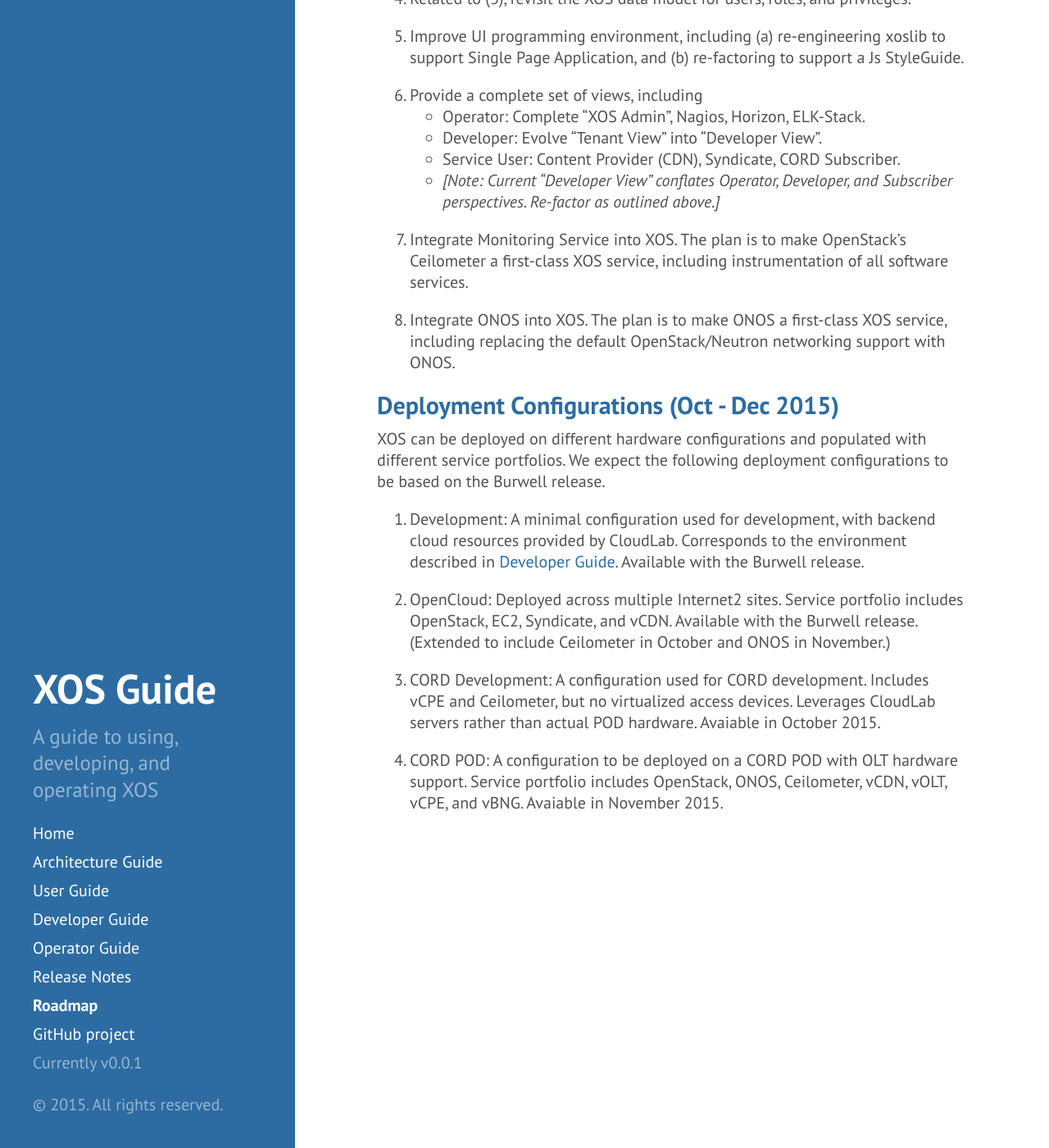
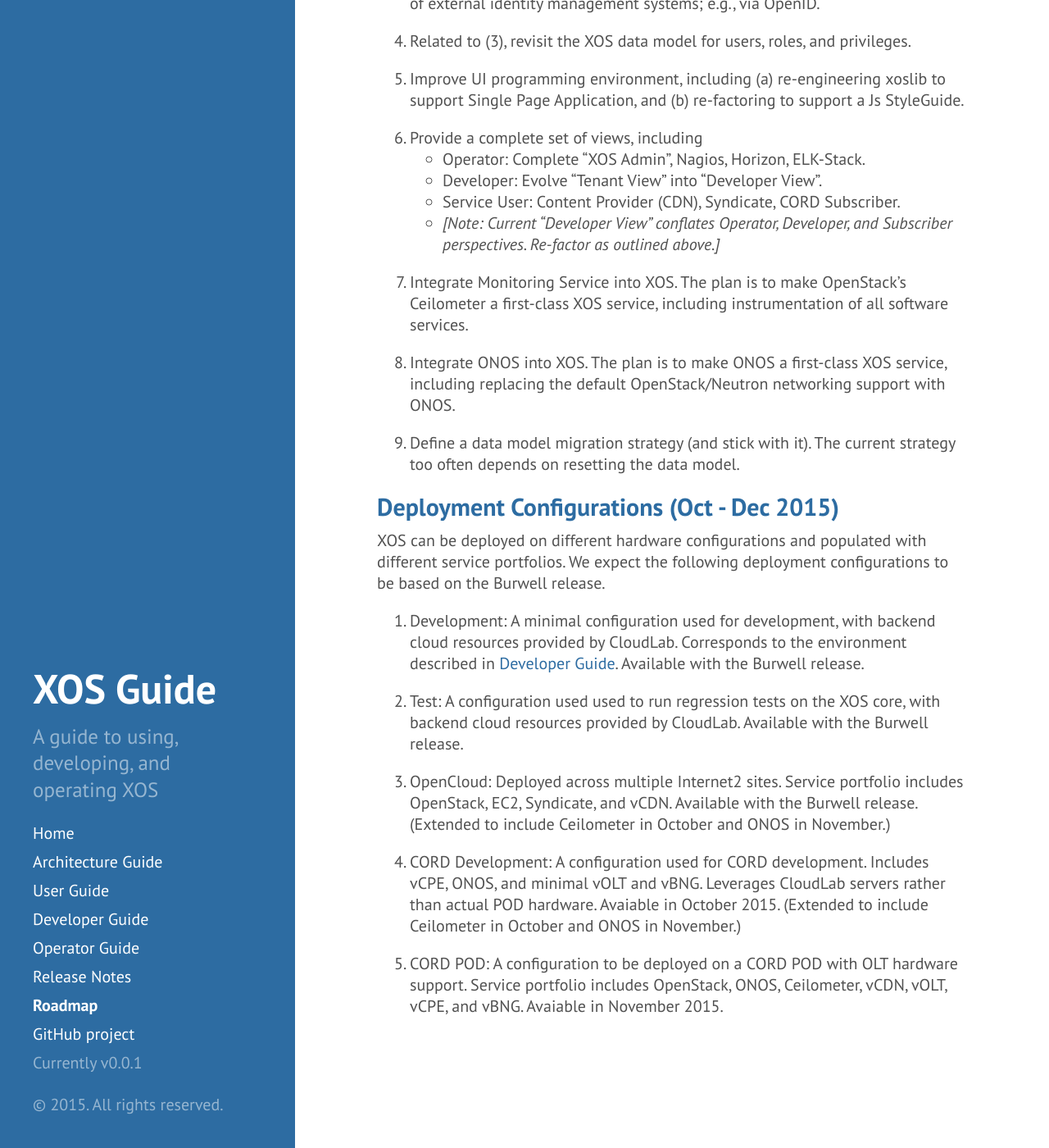
Before and after one commit to open-cloud/open-cloud.github.io.old, a Jekyll site: the page built from 5_roadmap.md, in a window 1280 px wide and 1400 px high, scrolled down 517 px. Shown: the whole window at 82% size. Built offline with Jekyll 4.4.1, drawn with Linux system fonts in a browser that asks for light colours; Markdown is read by kramdown in place of the engine named in the settings; some of the changed text lies outside the part shown.

Commit message:
expanded roadmap

```diff
--- a/5_roadmap.md
+++ b/5_roadmap.md
@@ -6,28 +6,29 @@
 This section records high-level the plan of record, but is typically
 less detailed than information on the
 [Development Mailing List](https://groups.google.com/a/xosproject.org/forum/#!forum/devel).
-Also see bug reports and short-term feature requests filed at the [GitHub Issue
+Also see bug reports and short-term feature requests filed at the   [GitHub Issue
 Tracker](https://github.com/open-cloud/xos/issues).
 
 ##Cozad Release (December 2015)
 
-1. Support isolating Sychronizers in their own containers.
-   We need to do some design work around how to best extend
-   the data model schema.
+1. Separate subsystems into their own containers. For example,
+    XOS and Postgress should run in separate containers. Synchronizers
+    should also be isolated in their own containers.  We also need to do
+    some design work around how to best extend the data model schema.
 
 2. Leverage OpenStack domains so XOS can run on autonomous
     OpenStack clusters.
 
 3. Extend support for "subscribers" (and other "service users") by
-   taking advantage of external identity management systems; e.g.,
-   via OpenID.
+    taking advantage of external identity management systems; e.g.,
+    via OpenID.
 
-4. Related to (3), revisit the XOS data model for users, roles,
-   and privileges.
+4. Related to (3), revisit the XOS data model for users, roles, and
+    privileges.
 
 5. Improve UI programming environment, including (a) re-engineering
-   xoslib to support Single Page Application, and (b) re-factoring
-   to support a Js StyleGuide.
+    xoslib to support Single Page Application, and (b) re-factoring
+    to support a Js StyleGuide.
 
 6. Provide a complete set of views, including
    * Operator: Complete "XOS Admin", Nagios, Horizon, ELK-Stack.
@@ -44,6 +45,9 @@
    first-class XOS service, including replacing the default
    OpenStack/Neutron networking support with ONOS.
 
+9. Define a data model migration strategy (and stick with it). The
+    current strategy too often depends on resetting the data model.
+
 ##Deployment Configurations (Oct - Dec 2015)
 
 XOS can be deployed on different hardware configurations and populated
@@ -55,16 +59,20 @@
 described in [Developer Guide](../2_developer). Available with the
 Burwell release.
 
-2. OpenCloud: Deployed across multiple Internet2 sites. Service
+2. Test: A configuration used used to run regression tests on the XOS
+core, with backend cloud resources provided by CloudLab. Available
+with the Burwell release.
+
+3. OpenCloud: Deployed across multiple Internet2 sites. Service
 portfolio includes OpenStack, EC2, Syndicate, and vCDN. Available with
 the Burwell release. (Extended to include Ceilometer in October and
 ONOS in November.)
 
-3. CORD Development: A configuration used for CORD development.
-Includes vCPE and Ceilometer, but no virtualized access devices.
-Leverages CloudLab servers rather than actual POD hardware.
-Avaiable in October 2015.
+4. CORD Development: A configuration used for CORD development.
+Includes vCPE, ONOS, and minimal vOLT and vBNG. Leverages CloudLab
+servers rather than actual POD hardware. Avaiable in October 2015.
+(Extended to include Ceilometer in October and ONOS in November.)
 
-4. CORD POD: A configuration to be deployed on a CORD POD with OLT
+5. CORD POD: A configuration to be deployed on a CORD POD with OLT
 hardware support. Service portfolio includes OpenStack, ONOS,
 Ceilometer, vCDN, vOLT, vCPE, and vBNG. Avaiable in November 2015.
```
